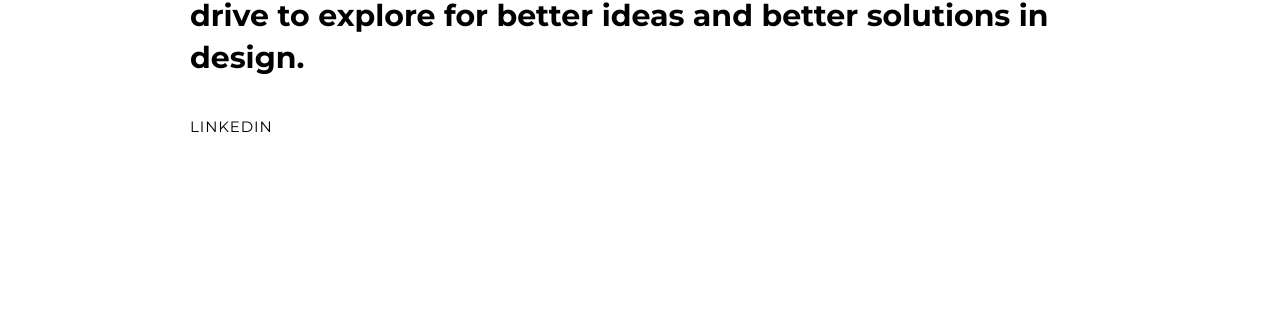
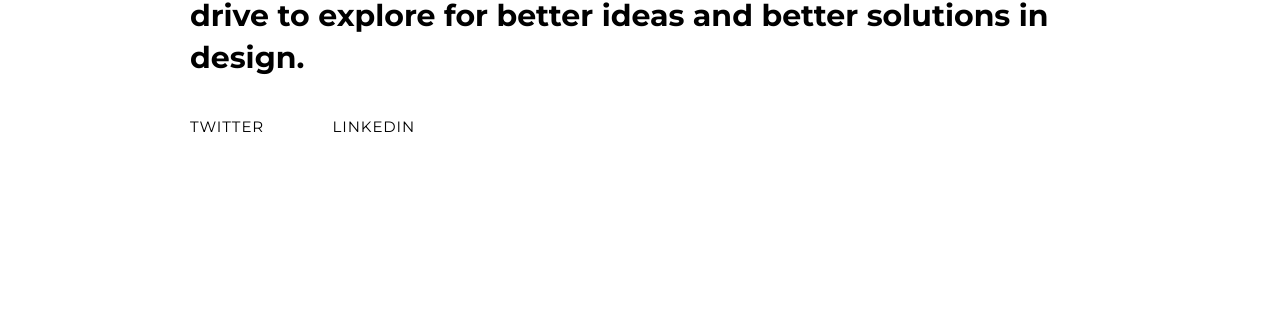
Before and after one commit to awesomesauceboss/awesomesauceboss.github.io, a Jekyll site: the page built from about.md, in a window 1280 px wide. Shown: the part 451-762 px from the top of the page. Built offline with Jekyll 4.4.1, drawn with Linux system fonts in a browser that asks for light colours; some web fonts are replaced.

Commit message:
Add twitter link

```diff
--- a/_config.yml
+++ b/_config.yml
@@ -3,8 +3,8 @@ title: Sharon Peng | Designer
 email: contact@sharon-peng.com
 baseurl: "" # the subpath of your site, e.g. /blog
 url: "http://sharon-peng.com"
-twitter_username: jekyllrb
-github_username:  jekyll
+twitter_username: _sharonpeng
+twitter_url: twitter.com/sharonpeng_
 linkedin_url: au.linkedin.com/in/sharonpeng1
 
 # Build settings
--- a/_layouts/about.html
+++ b/_layouts/about.html
@@ -7,7 +7,8 @@
       <div class="text-box text-box--no-pad h3">
         {{ content }}
         <div class="social-media">
-          <a class="link" href="https://{{ site.linkedin_url }}">LinkedIn</a>
+          <a class="link" href="https://{{ site.twitter_url }}" target="_blank">Twitter</a>
+          <a class="link" href="https://{{ site.linkedin_url }}" target="_blank">LinkedIn</a>
         </div>
       </div>
     </div>
--- a/css/styles.css
+++ b/css/styles.css
@@ -109,14 +109,14 @@ table {
   border-collapse: collapse;
   border-spacing: 0; }
 
-.button-plain, .social-media a {
+.button-plain, .social-media .link {
   font-family: "Montserrat", sans-serif;
   font-size: 0.8125rem;
   font-weight: normal;
   letter-spacing: 0.9px;
   text-transform: uppercase; }
   @media (min-width: 40em) {
-    .button-plain, .social-media a {
+    .button-plain, .social-media .link {
       font-size: 0.9375rem; } }
 
 @media (min-width: 40em) {
@@ -523,6 +523,10 @@ u {
 
 .social-media {
   padding-top: 1.875rem; }
+  .social-media .link {
+    margin-right: 3.75rem; }
+    .social-media .link:last-child {
+      margin-right: 0; }
 
 .container {
   height: inherit;
```
Also changed, not shown: _sass/components/_text-box.scss (+7 -1 lines), 1 other file.
